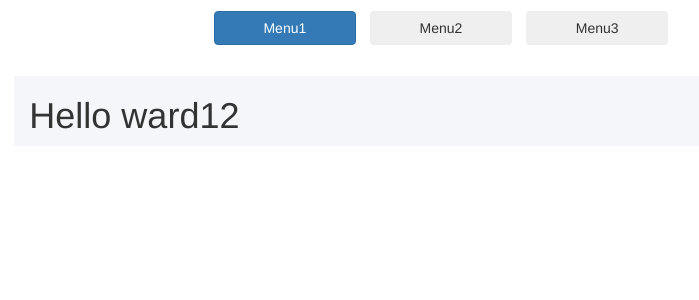
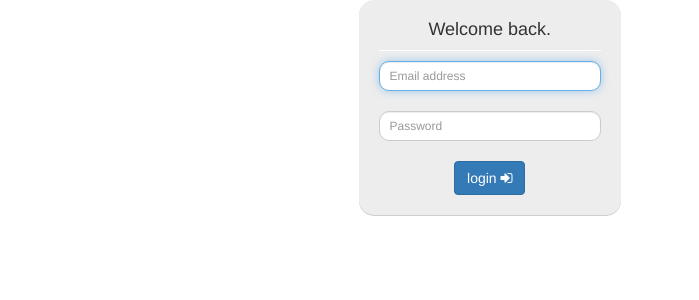
Before and after one commit to ward12/nyilvantarto_flask, a Flask app: page / in a window 1280 px wide. Shown: the top 300 px of the page, without its empty margins (199-898 px from the left). Run offline with Flask 2, Linux system fonts and the light colour scheme; some libraries are stand-ins or nearby versions.

Commit message:
csinaltunk egy joszar logint

```diff
--- a/app.py
+++ b/app.py
@@ -1,20 +1,44 @@
 from flask import Flask
+from flask import request, redirect, url_for
 from flask import render_template
 app = Flask(__name__)
 app.debug = True
 
 # az index fugveny rendeleli le az index.html file-t
+# a / oldalon get és post method-okat is engedünk
+# https://www.w3schools.com/tags/ref_httpmethods.asp
+# EZ NEM EGY IGAZI BEJENLENTKEZŐ FELÜLET, így nem szabad csinálni rendes bejelentkezést
+validuser = "ward12"
 
-@app.route("/")
+@app.route("/", methods=['GET','POST'])
 def index():
-	user = "ward12"
+	# egy error változót deklerálunk aminek a kezdő értéken None
+	error = None
+	# ha ez a page ugy van meghivva aminek a kezdő értékén None (azaz semmi)
+	if request.method == 'POST':
+		# a login.html-ben lévő form adatokat, kiszedjük a POST-bol, és betötltjük
+		# két darab változó
+		email = request.form.get('email')
+		passwd = request.form.get('password')
+		print(email)
+		print(passwd)
+		#a beküldött adatok közül ellenőrizzük a felhaználónevet, és ha az helyes
+		if email == "ward12":
+			#átirányítjuk a felhasználót a belső oldara
+			return redirect(url_for('nyilvantarto'))
+		else:
+			# ha rossz adatokat addot meg akkor egy hibaüzenet küldünk
+			error = 'Invalid Credentials. Please try again.'
+	# a flask minden template a file-t a templates mappán belül keres.
+	# ha nem POST a http kérés, hanem GET, akkor simán csak a login.htmlt rendeljünk:
+	return render_template('login.html', error=error)
+
+
+@app.route("/nyilvantarto")
+def nyilvantarto():
+	user = validuser
 	# a user változó, az az index.html file-ban is user változóként lesz elérhető
 	return render_template('index.html', user=user)
 
-# a flask minden template a file-t a templates mappán belül keres.
-@app.route("/login")
-def loginPage():
-	return render_template('login.html')
-
 if __name__=="__main__":
 	app.run(host='0.0.0.0')
--- /dev/null
+++ b/static/css/login.css
@@ -0,0 +1,36 @@
+background-color:#fff;
+  -webkit-font-smoothing: antialiased;
+  font: normal 14px Roboto,arial,sans-serif;
+}
+
+.container {
+    padding: 25px;
+    position: fixed;
+}
+
+.form-login {
+    background-color: #EDEDED;
+    padding-top: 10px;
+    padding-bottom: 20px;
+    padding-left: 20px;
+    padding-right: 20px;
+    border-radius: 15px;
+    border-color:#d2d2d2;
+    border-width: 5px;
+    box-shadow:0 1px 0 #cfcfcf;
+}
+
+h4 {
+ border:0 solid #fff;
+ border-bottom-width:1px;
+ padding-bottom:10px;
+ text-align: center;
+}
+
+.form-control {
+    border-radius: 10px;
+}
+
+.wrapper {
+    text-align: center;
+}
--- a/templates/index.html
+++ b/templates/index.html
@@ -8,6 +8,8 @@
 <script type="text/javascript" src="{{ url_for('static', filename='bower_components/bootstrap/dist/js/bootstrap.min.js') }}"></script>
 <link rel="stylesheet" type="text/css" href="{{ url_for('static', filename='bower_components/bootstrap/dist/css/bootstrap.min.css') }}">
 <link rel="stylesheet" type="text/css" href="{{ url_for('static', filename='css/main.css') }}">
+<script type="text/javascript" src="{{ url_for('static', filename='js/app.js') }}"></script>
+
 
 <body>
 <nav class="navbar container">
@@ -58,20 +60,7 @@ Logout...
 </div>
 
 
-<script>
-	function switchMenu(clickedId){
-		console.log(clickedId+" megnyomva...");
-		// jquery selector: minden html elemet kiválaszt amin rajta van a content class
-		$(".content").css('display', 'none');
-		$("#"+clickedId+".content").css('display', 'unset');
 
-		$(".menu-item").removeClass("btn-primary");
-
-		$("#"+clickedId+".menu-item").removeClass("btn-secondary");
-		$("#"+clickedId+".menu-item").addClass("btn-primary");
-	};
-
-</script>
 
 
 </body>
--- a/templates/login.html
+++ b/templates/login.html
@@ -3,9 +3,39 @@
 <head>
 <meta charset="UTF-8">
 <title>Flask App</title>
+
 </head>
 
 <body>
-<h1>Login Page</h1>
+<script type="text/javascript" src="{{ url_for('static', filename='bower_components/jquery/dist/jquery.min.js') }}"></script>
+<script type="text/javascript" src="{{ url_for('static', filename='bower_components/bootstrap/dist/js/bootstrap.min.js') }}"></script>
+<link rel="stylesheet" type="text/css" href="{{ url_for('static', filename='bower_components/bootstrap/dist/css/bootstrap.min.css') }}">
+<link rel="stylesheet" type="text/css" href="{{ url_for('static', filename='css/login.css') }}">
+
+<link href="//maxcdn.bootstrapcdn.com/font-awesome/4.2.0/css/font-awesome.min.css" rel="stylesheet">
+
+<div class="container">
+    <div class="row">
+        <div class="col-md-offset-5 col-md-3">
+       	<form method="POST">
+            <div class="form-login">
+            <h4>Welcome back.</h4>
+            {% if error %}
+            	<p class="error"><strong>Error:</strong> {{ error }}
+            {% endif %}
+            <input type="text" id="userName" class="form-control input-sm chat-input" placeholder="Email address" name="email" required="" autofocus="" />
+            </br>
+            <input type="password" id="userPassword" class="form-control input-sm chat-input" placeholder="Password" name="password" required="" />
+            </br>
+            <div class="wrapper">
+            <span class="group-btn">
+                <button href="#" class="btn btn-primary btn-md" type="submit">login <i class="fa fa-sign-in"></i></button>
+            </span>
+            </div>
+            </div>
+        	</form>
+        </div>
+    </div>
+</div>
 </body>
 </html>
```
Also changed, not shown: static/js/app.js (added, +11 -0 lines).
